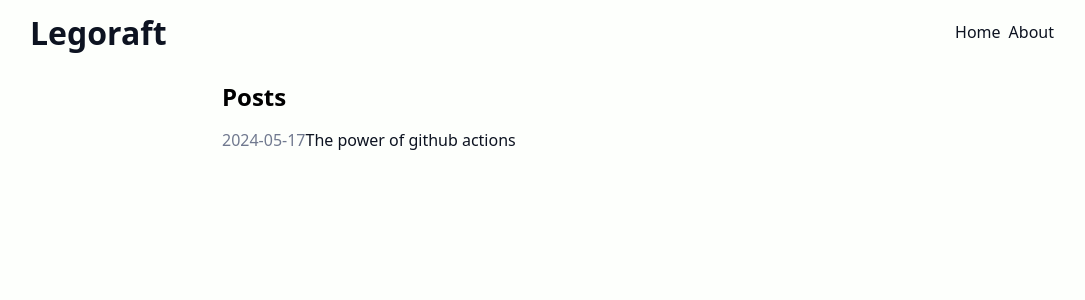
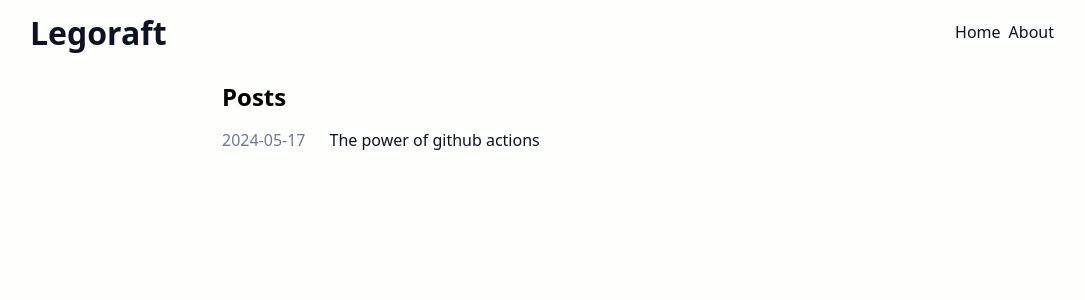
Before and after one commit to LegoRaft/legoraft.github.io, a Jekyll site: the page built from index.md, in a window 1280 px wide. Shown: the top 300 px of the page, without its empty margins (98-1183 px from the left). Built offline with Jekyll 4.4.1, drawn with Linux system fonts in a browser that asks for light colours.

Commit message:
Fixed some styling in post list

```diff
--- a/_includes/post-list.html
+++ b/_includes/post-list.html
@@ -1,7 +1,7 @@
 <ul class="postlist">
   {% for post in site.posts %}
   <li>
-    <a class="postlink">
+    <a href="{{ post.url }}" class="postlink">
       <p id="date">{{ post.date | date: "%Y-%m-%d" }}</p>
       <p id="title">{{ post.title }}</p>
     </a>
--- a/_sass/post-list.scss
+++ b/_sass/post-list.scss
@@ -7,6 +7,7 @@ ul.postlist {
 a.postlink {
     display: flex;
     text-decoration: none;
+    gap: 1.5rem;
 
     p#date {
         color: $unfocused;
@@ -15,7 +16,7 @@ a.postlink {
     p#title {
         color: $foreground;
 
-        *:hover {
+        &:hover {
             text-decoration: underline;
         }
     }
```
